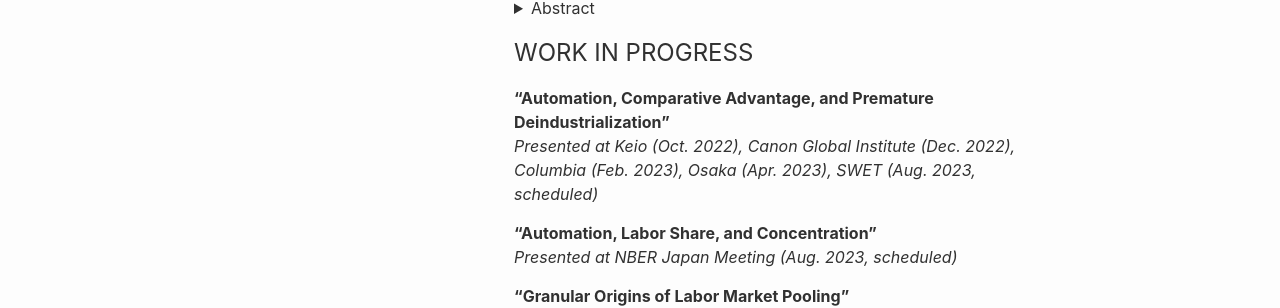
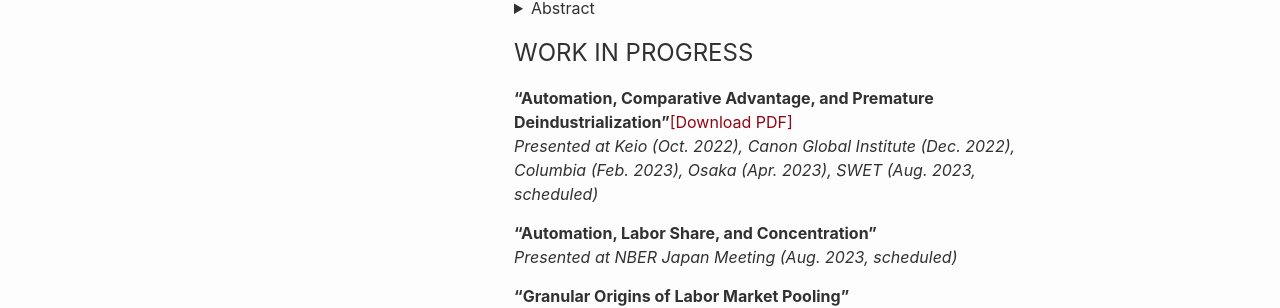
Before and after one commit to shinnkikuchi/shinnkikuchi.github.io, a Jekyll site: the page built from index.md, in a window 1280 px wide. Shown: the part 511-819 px from the top of the page. Built offline with Jekyll 4.4.1, drawn with Linux system fonts in a browser that asks for light colours.

Commit message:
Update index.md

```diff
--- a/index.md
+++ b/index.md
@@ -35,7 +35,7 @@ with <a href="https://sites.google.com/site/sagirikitao/home" target="_blank">Sa
 
 ## WORK IN PROGRESS
 
-**"Automation, Comparative Advantage, and Premature Deindustrialization"**<br>
+**"Automation, Comparative Advantage, and Premature Deindustrialization"**<a href="/files/research/KIKUCHI-trade_automation.pdf" target="_blank">[Download PDF]</a><br>
 *Presented at Keio (Oct. 2022), Canon Global Institute (Dec. 2022), Columbia (Feb. 2023), Osaka (Apr. 2023), SWET (Aug. 2023, scheduled)*<br>
 
 **"Automation, Labor Share, and Concentration"** <br>
```
